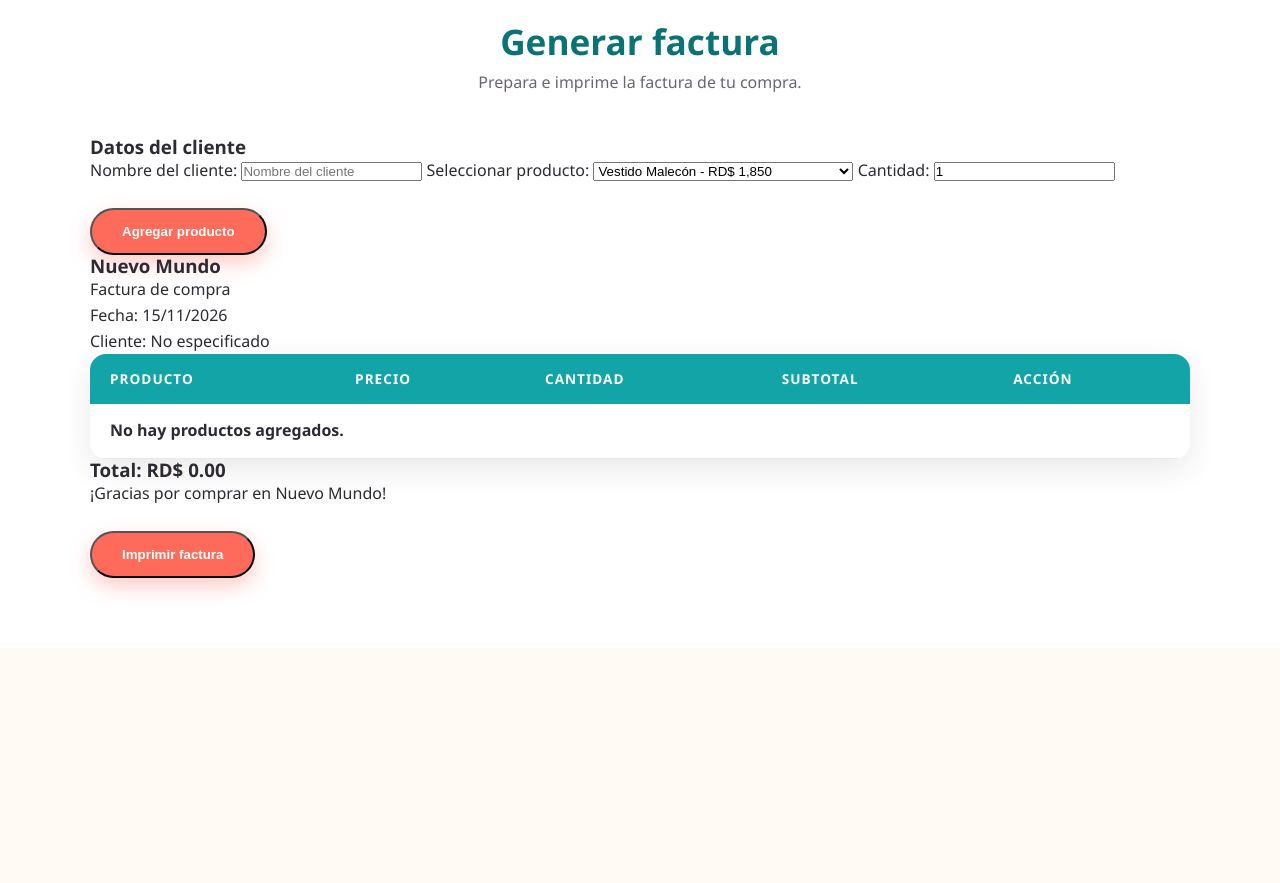
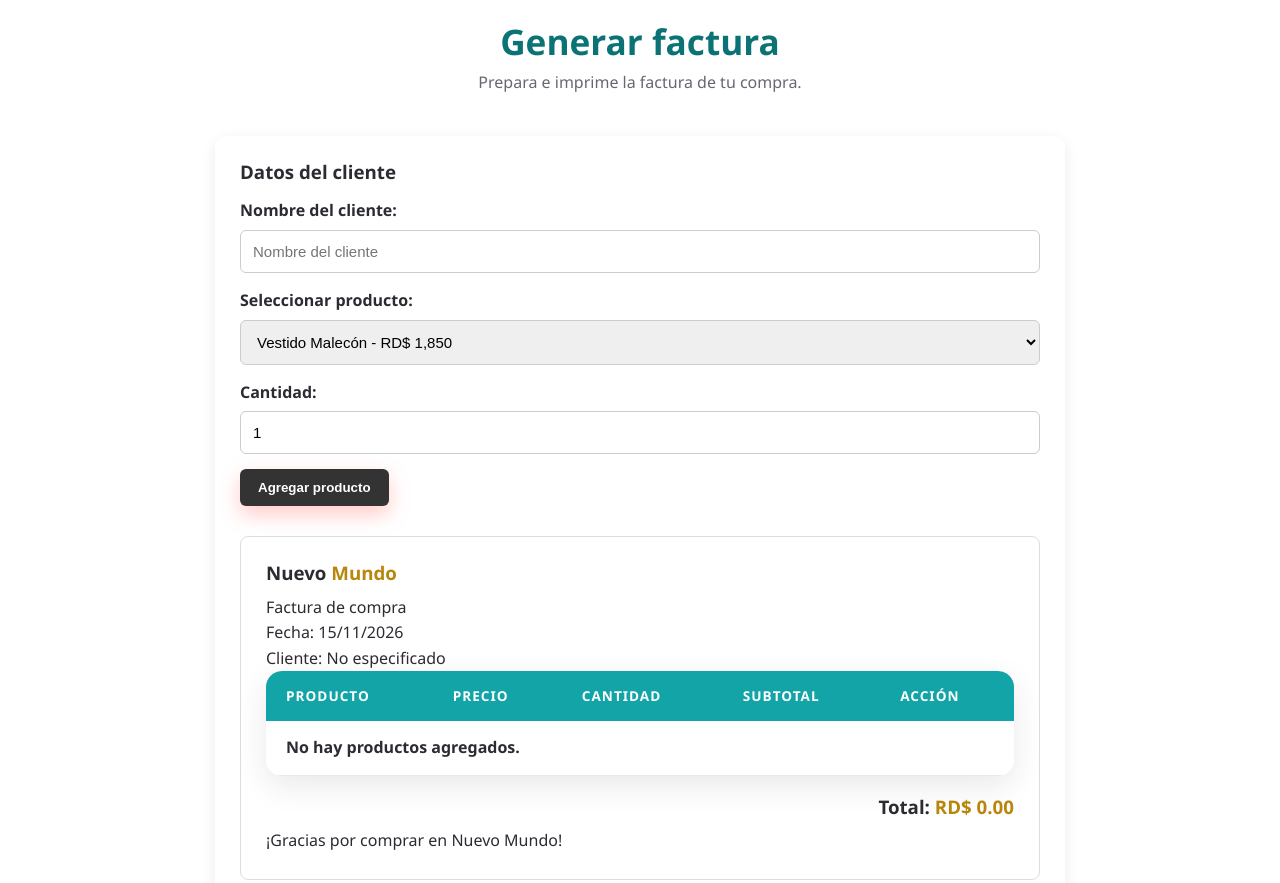
Before and after one commit to ing-frank/tienda-web, a plain HTML site: page index.html in a window 1280 px wide. Shown: the part 1360-2243 px from the top of the page. Before the commit the page ends 2008 px from the top, so only its background shows below. Drawn offline with Linux system fonts and the light colour scheme.

Commit message:
Agregar estilos para la factura

```diff
--- a/estilos.css
+++ b/estilos.css
@@ -420,3 +420,94 @@ h1, h2, h3, h4 {
         font-size: 1.8rem;
     }
 }
+/* ===== FACTURACIÓN ===== */
+
+.factura-panel {
+    max-width: 850px;
+    margin: 30px auto;
+    padding: 25px;
+    background: white;
+    border-radius: 12px;
+    box-shadow: 0 4px 15px rgba(0, 0, 0, 0.08);
+}
+
+.factura-panel label {
+    display: block;
+    margin: 15px 0 6px;
+    font-weight: bold;
+}
+
+.factura-panel input,
+.factura-panel select {
+    width: 100%;
+    padding: 12px;
+    border: 1px solid #ccc;
+    border-radius: 6px;
+    font-size: 15px;
+    box-sizing: border-box;
+}
+
+.factura-panel button {
+    margin-top: 15px;
+    padding: 11px 18px;
+    border: none;
+    border-radius: 6px;
+    background: #333;
+    color: white;
+    cursor: pointer;
+}
+
+.factura-panel button:hover {
+    opacity: 0.85;
+}
+
+#documento-factura {
+    margin-top: 30px;
+    padding: 25px;
+    border: 1px solid #ddd;
+    border-radius: 8px;
+}
+
+#documento-factura h3 {
+    margin-bottom: 10px;
+}
+
+#documento-factura h3 span {
+    color: #b8860b;
+}
+
+.total-factura {
+    text-align: right;
+    margin-top: 20px;
+}
+
+/* Formato de impresión */
+@media print {
+    body * {
+        visibility: hidden;
+    }
+
+    #documento-factura,
+    #documento-factura * {
+        visibility: visible;
+    }
+
+    #documento-factura {
+        position: absolute;
+        left: 0;
+        top: 0;
+        width: 100%;
+        border: none;
+        margin: 0;
+        padding: 15px;
+        box-sizing: border-box;
+    }
+
+    .no-imprimir {
+        display: none !important;
+    }
+
+    @page {
+        margin: 15mm;
+    }
+}
```
